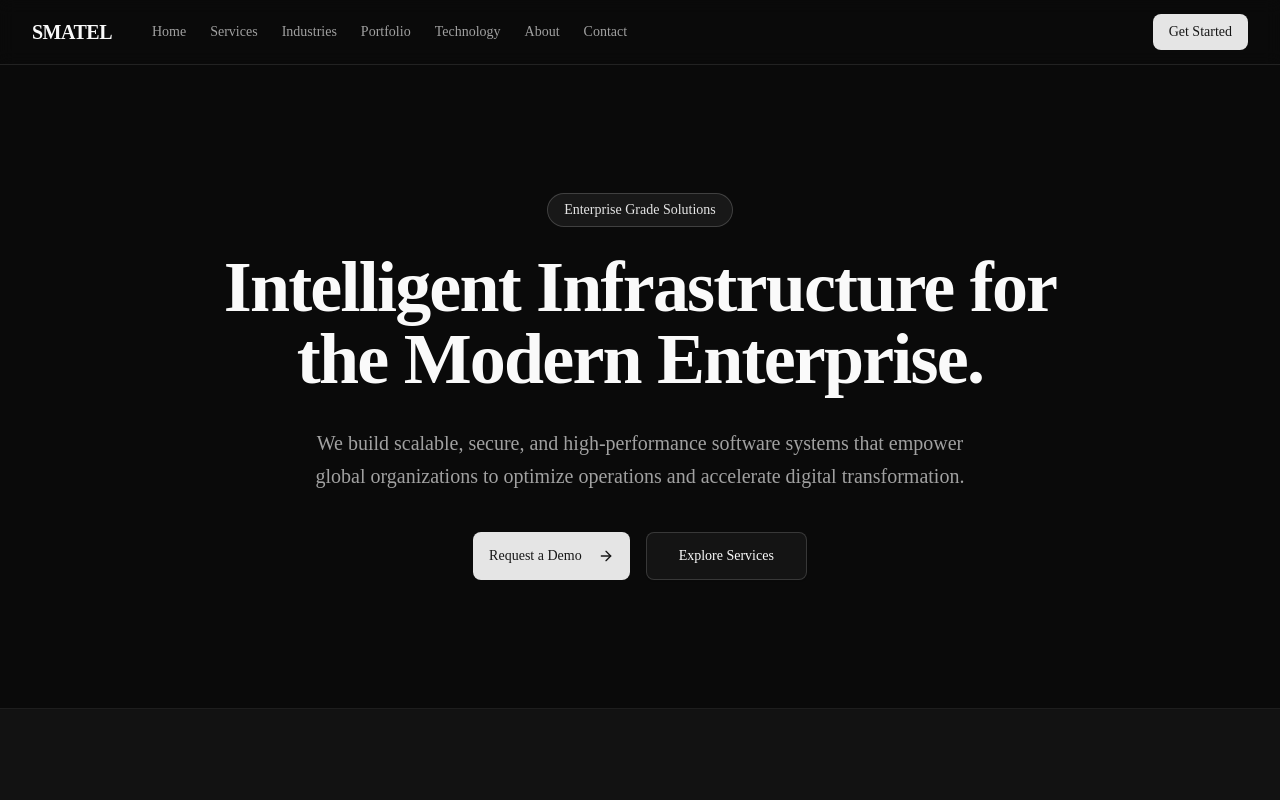
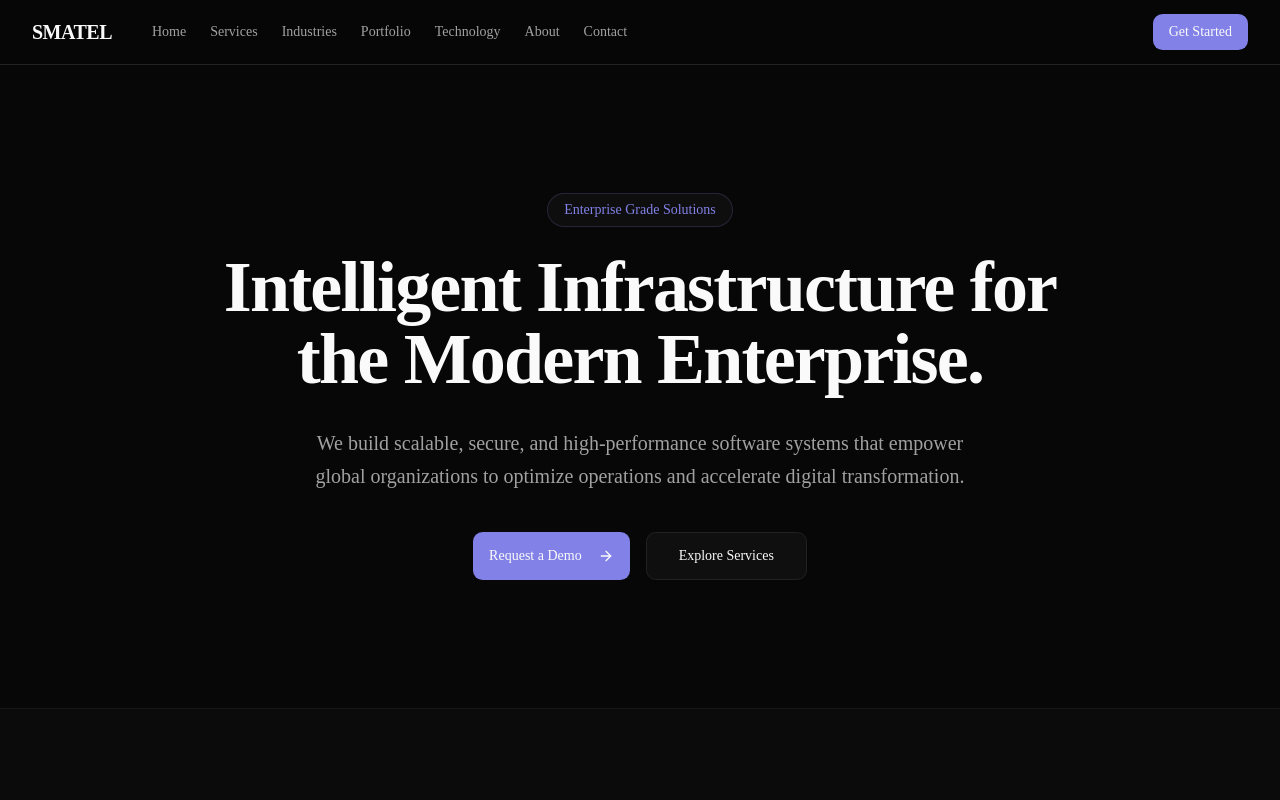
Before and after one commit to Smatal/Smatel-Software-Solution, a Next.js app: page / in a window 1280 px wide. Shown: the top 800 px of the page. Built offline with nearby package versions, Linux system fonts and the light colour scheme.

Commit message:
style: apply billing-optics enterprise theme

```diff
--- a/app/globals.css
+++ b/app/globals.css
@@ -49,72 +49,72 @@
 }
 
 :root {
-  --background: oklch(1 0 0);
+  --background: oklch(0.98 0 0);
   --foreground: oklch(0.145 0 0);
   --card: oklch(1 0 0);
   --card-foreground: oklch(0.145 0 0);
   --popover: oklch(1 0 0);
   --popover-foreground: oklch(0.145 0 0);
-  --primary: oklch(0.205 0 0);
+  --primary: oklch(0.541 0.17 282); /* Indigo 600 */
   --primary-foreground: oklch(0.985 0 0);
-  --secondary: oklch(0.97 0 0);
+  --secondary: oklch(0.96 0 0);
   --secondary-foreground: oklch(0.205 0 0);
-  --muted: oklch(0.97 0 0);
+  --muted: oklch(0.96 0 0);
   --muted-foreground: oklch(0.556 0 0);
-  --accent: oklch(0.97 0 0);
+  --accent: oklch(0.96 0 0);
   --accent-foreground: oklch(0.205 0 0);
-  --destructive: oklch(0.577 0.245 27.325);
-  --border: oklch(0.922 0 0);
-  --input: oklch(0.922 0 0);
-  --ring: oklch(0.708 0 0);
-  --chart-1: oklch(0.87 0 0);
-  --chart-2: oklch(0.556 0 0);
-  --chart-3: oklch(0.439 0 0);
-  --chart-4: oklch(0.371 0 0);
-  --chart-5: oklch(0.269 0 0);
-  --radius: 0.625rem;
+  --destructive: oklch(0.577 0.245 27.325); /* Rose 600 */
+  --border: oklch(0.92 0 0);
+  --input: oklch(0.92 0 0);
+  --ring: oklch(0.541 0.17 282);
+  --chart-1: oklch(0.541 0.17 282);
+  --chart-2: oklch(0.65 0.18 200);
+  --chart-3: oklch(0.7 0.15 160);
+  --chart-4: oklch(0.65 0.18 30);
+  --chart-5: oklch(0.6 0.2 340);
+  --radius: 0.75rem;
   --sidebar: oklch(0.985 0 0);
   --sidebar-foreground: oklch(0.145 0 0);
-  --sidebar-primary: oklch(0.205 0 0);
+  --sidebar-primary: oklch(0.541 0.17 282);
   --sidebar-primary-foreground: oklch(0.985 0 0);
-  --sidebar-accent: oklch(0.97 0 0);
+  --sidebar-accent: oklch(0.96 0 0);
   --sidebar-accent-foreground: oklch(0.205 0 0);
-  --sidebar-border: oklch(0.922 0 0);
-  --sidebar-ring: oklch(0.708 0 0);
+  --sidebar-border: oklch(0.92 0 0);
+  --sidebar-ring: oklch(0.541 0.17 282);
 }
 
 .dark {
-  --background: oklch(0.145 0 0);
+  --background: oklch(0.13 0 0);
   --foreground: oklch(0.985 0 0);
-  --card: oklch(0.205 0 0);
+  --card: oklch(0.16 0 0);
   --card-foreground: oklch(0.985 0 0);
-  --popover: oklch(0.205 0 0);
+  --popover: oklch(0.16 0 0);
   --popover-foreground: oklch(0.985 0 0);
-  --primary: oklch(0.922 0 0);
-  --primary-foreground: oklch(0.205 0 0);
-  --secondary: oklch(0.269 0 0);
+  --primary: oklch(0.65 0.15 282); /* Lighter Indigo for dark mode */
+  --primary-foreground: oklch(0.985 0 0);
+  --secondary: oklch(0.2 0 0);
   --secondary-foreground: oklch(0.985 0 0);
-  --muted: oklch(0.269 0 0);
+  --muted: oklch(0.2 0 0);
   --muted-foreground: oklch(0.708 0 0);
-  --accent: oklch(0.269 0 0);
+  --accent: oklch(0.2 0 0);
   --accent-foreground: oklch(0.985 0 0);
   --destructive: oklch(0.704 0.191 22.216);
-  --border: oklch(1 0 0 / 10%);
-  --input: oklch(1 0 0 / 15%);
-  --ring: oklch(0.556 0 0);
-  --chart-1: oklch(0.87 0 0);
-  --chart-2: oklch(0.556 0 0);
-  --chart-3: oklch(0.439 0 0);
-  --chart-4: oklch(0.371 0 0);
-  --chart-5: oklch(0.269 0 0);
-  --sidebar: oklch(0.205 0 0);
+  --border: oklch(0.25 0 0);
+  --input: oklch(0.25 0 0);
+  --ring: oklch(0.65 0.15 282);
+  --chart-1: oklch(0.65 0.15 282);
+  --chart-2: oklch(0.7 0.15 200);
+  --chart-3: oklch(0.75 0.15 160);
+  --chart-4: oklch(0.75 0.18 30);
+  --chart-5: oklch(0.7 0.18 340);
+  --sidebar: oklch(0.16 0 0);
   --sidebar-foreground: oklch(0.985 0 0);
-  --sidebar-primary: oklch(0.488 0.243 264.376);
+  --sidebar-primary: oklch(0.65 0.15 282);
   --sidebar-primary-foreground: oklch(0.985 0 0);
-  --sidebar-accent: oklch(0.269 0 0);
+  --sidebar-accent: oklch(0.2 0 0);
   --sidebar-accent-foreground: oklch(0.985 0 0);
-  --sidebar-border: oklch(1 0 0 / 10%);
-  --sidebar-ring: oklch(0.556 0 0);
+  --sidebar-border: oklch(0.25 0 0);
+  --sidebar-ring: oklch(0.65 0.15 282);
 }
 
 @layer base {
@@ -122,9 +122,41 @@
     @apply border-border outline-ring/50;
   }
   body {
-    @apply bg-background text-foreground;
+    @apply bg-background text-foreground antialiased;
   }
   html {
     @apply font-sans;
   }
+
+  /* Premium Typography Refinements */
+  h1, h2, h3, h4, h5, h6 {
+    @apply font-semibold tracking-tight text-foreground;
+  }
+  h1 {
+    @apply text-3xl md:text-4xl;
+  }
+  h2 {
+    @apply text-2xl md:text-3xl;
+  }
+  h3 {
+    @apply text-xl md:text-2xl;
+  }
+  p {
+    @apply leading-relaxed;
+  }
+
+  /* Global Focus Standards */
+  *:focus-visible {
+    @apply outline-none ring-2 ring-primary ring-offset-2 ring-offset-background transition-shadow duration-200;
+  }
 }
+
+/* Micro-animations and Global Utils */
+@layer utilities {
+  .premium-shadow {
+    @apply shadow-sm hover:shadow-md transition-shadow duration-300;
+  }
+  .page-transition {
+    @apply animate-in fade-in slide-in-from-bottom-2 duration-500 ease-out;
+  }
+}
```
